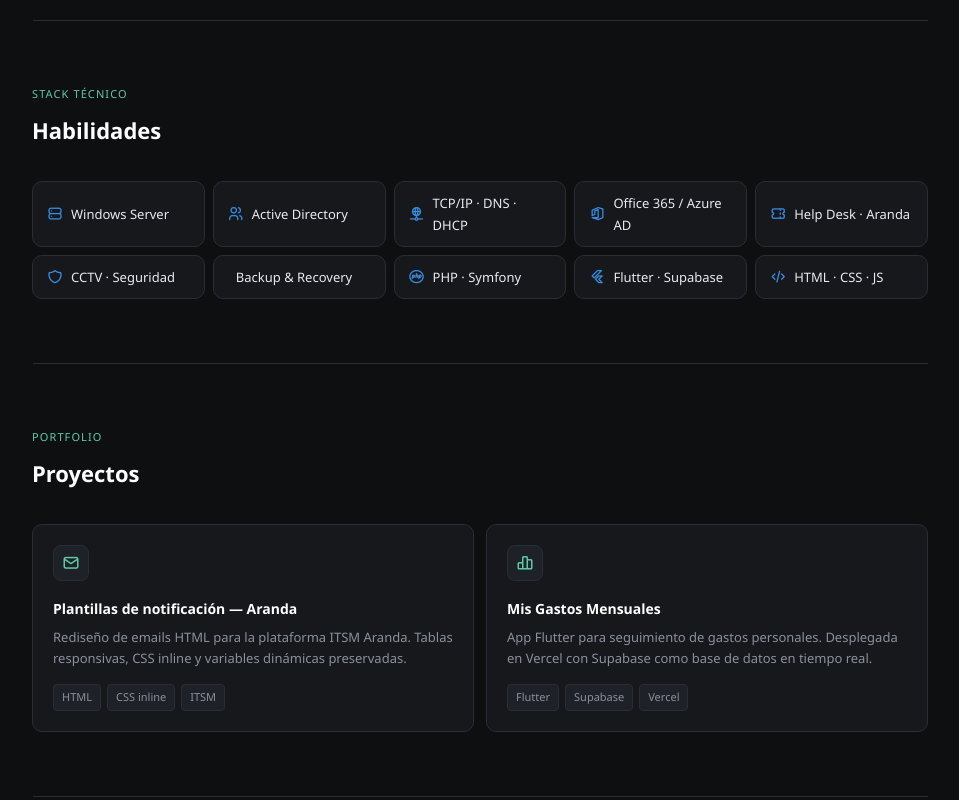
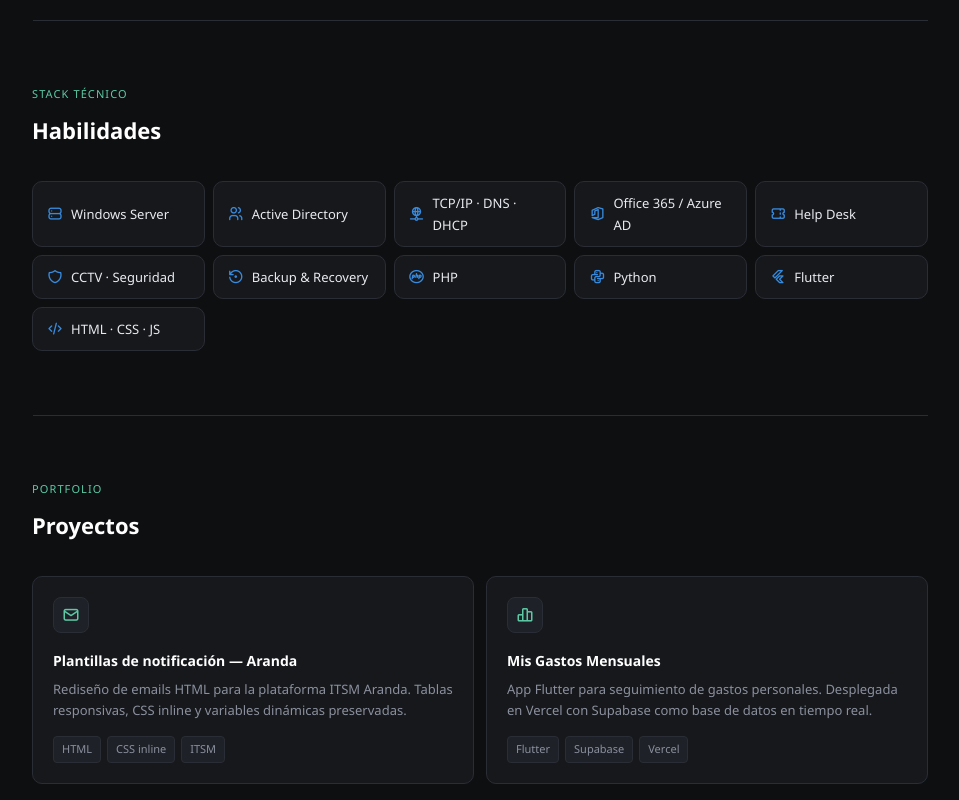
Before and after one commit to yormanr01/Portfolio, a plain HTML site: page index.html in a window 1280 px wide. Shown: the part 1745-2545 px from the top of the page, without its empty margins (160-1119 px from the left). Drawn offline with Linux system fonts and the light colour scheme.

Commit message:
Actualiza menú hamburguesa y habilidades

```diff
--- a/index.html
+++ b/index.html
@@ -52,7 +52,7 @@
   <link rel="icon" href="./favicon.png" type="image/png">
 </head>
 <body>
-  <p class="sr-only">Perfil digital de Yorman Romero Ávila — Especialista en Soporte TI</p>
+  <p class="sr-only">Perfil digital de Yorman Romero — Especialista en Soporte TI</p>
 
   <nav>
     <a href="#" class="nav-logo">YR<span style="color:var(--accent)">.</span></a>
@@ -90,7 +90,7 @@
       <div class="stat-item"><span class="stat-num">15+</span><span class="stat-label">Años de experiencia</span></div>
       <div class="stat-item"><span class="stat-num">2</span><span class="stat-label">Empresas corporativas</span></div>
       <div class="stat-item"><span class="stat-num">N1→N3</span><span class="stat-label">Niveles de soporte</span></div>
-      <div class="stat-item"><span class="stat-num">PHP·Flutter</span><span class="stat-label">Desarrollo web</span></div>
+      <div class="stat-item"><span class="stat-num">PHP·Python·Flutter</span><span class="stat-label">Desarrollo web</span></div>
     </div>
   </div>
 
@@ -159,11 +159,12 @@
       <div class="skill-chip"><i class="ti ti-users" aria-hidden="true"></i>Active Directory</div>
       <div class="skill-chip"><i class="ti ti-network" aria-hidden="true"></i>TCP/IP · DNS · DHCP</div>
       <div class="skill-chip"><i class="ti ti-brand-office" aria-hidden="true"></i>Office 365 / Azure AD</div>
-      <div class="skill-chip"><i class="ti ti-ticket" aria-hidden="true"></i>Help Desk · Aranda</div>
+      <div class="skill-chip"><i class="ti ti-ticket" aria-hidden="true"></i>Help Desk</div>
       <div class="skill-chip"><i class="ti ti-shield" aria-hidden="true"></i>CCTV · Seguridad</div>
-      <div class="skill-chip"><i class="ti ti-database-backup" aria-hidden="true"></i>Backup & Recovery</div>
-      <div class="skill-chip"><i class="ti ti-brand-php" aria-hidden="true"></i>PHP · Symfony</div>
-      <div class="skill-chip"><i class="ti ti-brand-flutter" aria-hidden="true"></i>Flutter · Supabase</div>
+      <div class="skill-chip"><i class="ti ti-restore" aria-hidden="true"></i>Backup & Recovery</div>
+      <div class="skill-chip"><i class="ti ti-brand-php" aria-hidden="true"></i>PHP</div>
+      <div class="skill-chip"><i class="ti ti-brand-python" aria-hidden="true"></i>Python</div>
+      <div class="skill-chip"><i class="ti ti-brand-flutter" aria-hidden="true"></i>Flutter</div>
       <div class="skill-chip"><i class="ti ti-code" aria-hidden="true"></i>HTML · CSS · JS</div>
     </div>
   </section>
--- a/styles.css
+++ b/styles.css
@@ -573,7 +573,7 @@ body.no-scroll {
 }
 
 /* Media Queries */
-@media(max-width:520px) {
+@media(max-width:640px) {
   body.no-scroll nav {
     background: transparent;
     border-bottom-color: transparent;
@@ -598,7 +598,7 @@ body.no-scroll {
     flex-direction: column;
     justify-content: center;
     align-items: center;
-    gap: 3rem;
+    gap: 1rem;
     z-index: 11;
     padding: 0;
   }
```
